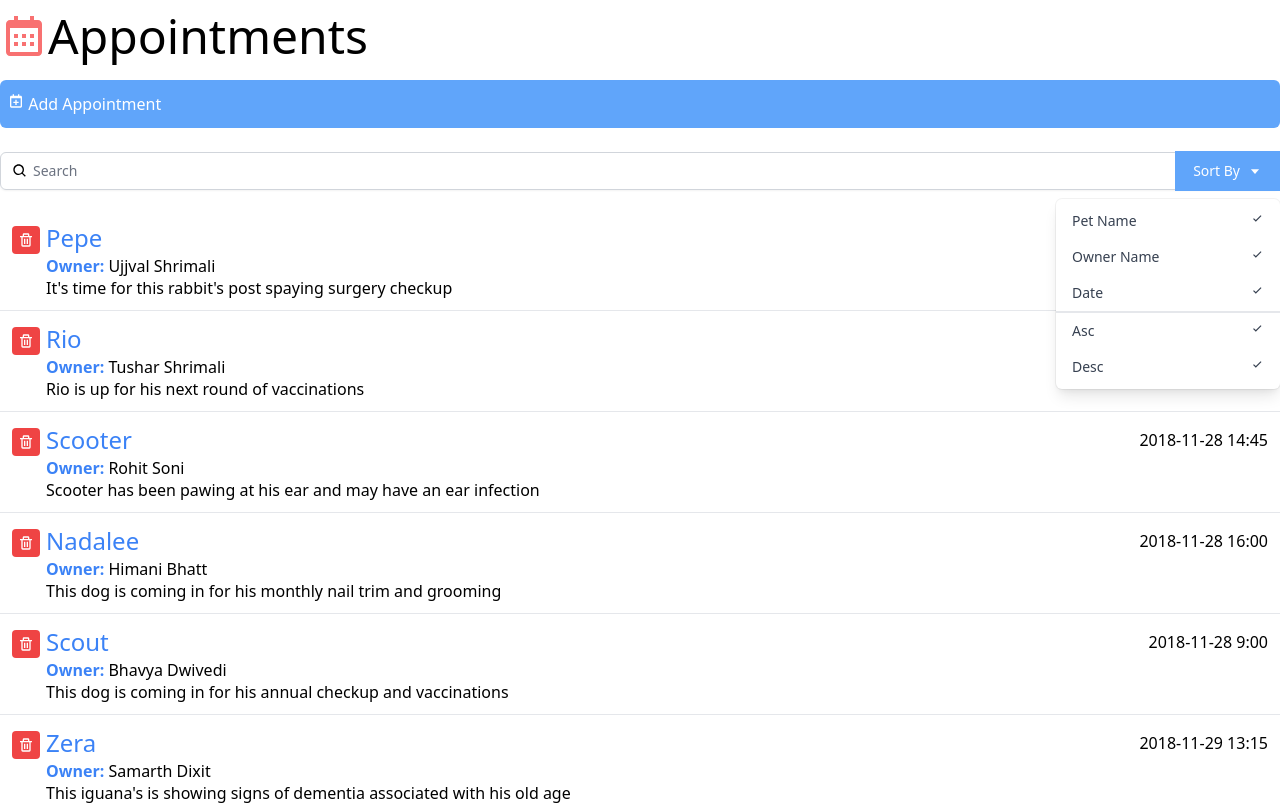
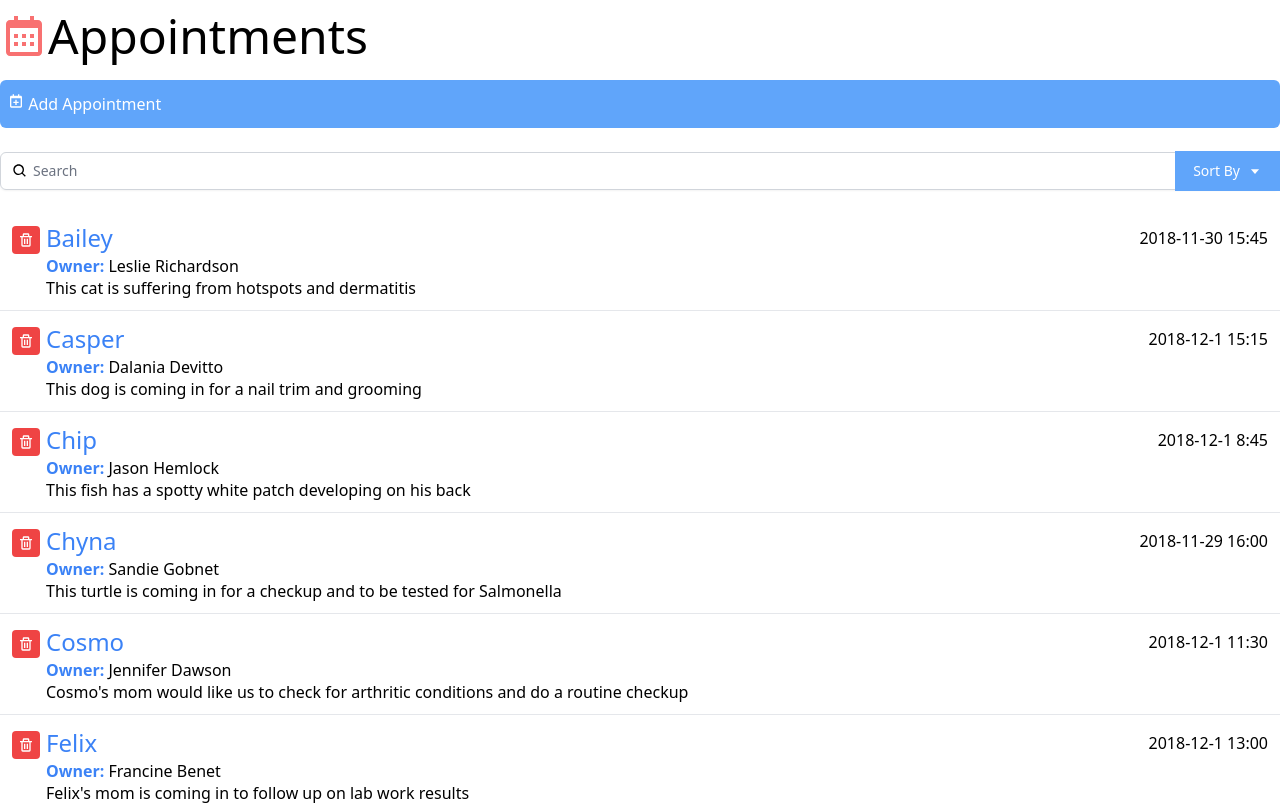
Before and after one commit to ujjval0510/ReactInterface, a React (Create React App) app in the folder react-interface-example/: page / in a window 1280 px wide. Shown: the top 805 px of the page. Built offline with nearby package versions, Linux system fonts and the light colour scheme.

Commit message:
List Item filter : Sort by / OrderBy
List Item filter : Sort by / OrderBy

```diff
--- a/react-interface-example/src/App.js
+++ b/react-interface-example/src/App.js
@@ -1,22 +1,61 @@
-import React from 'react';
+import React, { useState, useEffect, useCallback } from 'react';
 import { BiCalendar } from 'react-icons/bi';
 import Search from './components/Search';
 import AddAppointment from './components/AddAppointment';
-import appointmentList from './data.json';
 import AppointmentInfo from './components/AppointmentInfo';
 
 function App() {
+
+  let [appointmentList, setAppointmentList] = useState([]);
+  let [query, setQuery] = useState("");
+  let [sortBy, setSortBy] = useState("petName");
+  let [orderBy, setOrderBy] = useState("asc");
+
+  const filteredAppointment = appointmentList.filter(item => {
+    return (
+      item.petName.toLowerCase().includes(query.toLowerCase()) ||
+      item.ownerName.toLowerCase().includes(query.toLowerCase()) ||
+      item.aptNotes.toLowerCase().includes(query.toLowerCase())
+    )
+  }).sort((a, b) => {
+    let order = (orderBy === 'asc') ? 1 : -1;
+    return (
+      a[sortBy].toLowerCase() < b[sortBy].toLowerCase()
+        ? -1 * order : 1 * order
+    )
+  })
+  const fetchData = useCallback(() => {
+    fetch('./data.json')
+      .then(response => response.json())
+      .then(data => { setAppointmentList(data) })
+  }, [])
+
+  useEffect(() => {
+    fetchData()
+  }, [fetchData]);
+
   return (
     <div className="App container mx-auto mt-3 font-thin">
       <h1 className="text-5xl mb-5">
         <BiCalendar className="inline-block text-red-400 align-top" />
         Appointments</h1>
       <AddAppointment />
-      <Search />
+      <Search
+        query={query}
+        onQueryChange={myQuery => setQuery(myQuery)}
+        orderBy={orderBy}
+        onOrderByChange={mySort => setOrderBy(mySort)}
+        sortBy={sortBy}
+        onSortByChange={mySort => setSortBy(mySort)}
+      />
 
       <ul className="divide-y divide-gray-200">
-        {appointmentList.map((appointment) => (
-          <AppointmentInfo key={appointment.id} appointment={appointment} />
+        {filteredAppointment.map((appointment) => (
+          <AppointmentInfo
+            key={appointment.id}
+            appointment={appointment}
+            onDeleteAppointment={appointmentId => setAppointmentList(appointmentList.
+              filter(appointment => appointment.id !== appointmentId))} />
         ))}
       </ul>
     </div>
--- a/react-interface-example/src/components/AppointmentInfo.js
+++ b/react-interface-example/src/components/AppointmentInfo.js
@@ -1,9 +1,9 @@
 import { BiTrash } from "react-icons/bi"
 
-const AppointmentInfo = ({appointment}) => {
+const AppointmentInfo = ({ appointment, onDeleteAppointment }) => {
   return (
     <li className="px-3 py-3 flex items-start">
-      <button type="button"
+      <button onClick={() => onDeleteAppointment(appointment.id)} type="button"
         className="p-1.5 mr-1.5 mt-1 rounded text-white bg-red-500 hover:bg-yellow-700 focus:outline-none focus:ring-2 focus:ring-offset-2 focus:ring-blue-500">
         <BiTrash /></button>
       <div className="flex-grow">
--- a/react-interface-example/src/components/Search.js
+++ b/react-interface-example/src/components/Search.js
@@ -1,31 +1,42 @@
 import { BiSearch, BiCaretDown, BiCheck } from "react-icons/bi"
+import { useState } from "react";
 
-const DropDown = () => {
+const DropDown = ({ toggle, orderBy, onOrderByChange, sortBy, onSortByChange }) => {
+  if (!toggle) {
+    return null;
+  }
   return (
     <div className="origin-top-right absolute right-0 mt-2 w-56
       rounded-md shadow-lg bg-white ring-1 ring-black ring-opacity-5">
+
       <div className="py-1" role="menu" aria-orientation="vertical" aria-labelledby="options-menu">
-        <div
+
+        <div onClick={() => onSortByChange('petName')}
           className="px-4 py-2 text-sm text-gray-700 hover:bg-gray-100 hover:text-gray-900 flex justify-between cursor-pointer"
-          role="menuitem">Pet Name <BiCheck /></div>
-        <div
+          role="menuitem">Pet Name {(sortBy === 'petName') && <BiCheck />}</div>
+
+        <div onClick={() => onSortByChange('ownerName')}
           className="px-4 py-2 text-sm text-gray-700 hover:bg-gray-100 hover:text-gray-900 flex justify-between cursor-pointer"
-          role="menuitem">Owner Name  <BiCheck /></div>
-        <div
+          role="menuitem">Owner Name {(sortBy === 'ownerName') && <BiCheck />}</div>
+
+        <div onClick={() => onSortByChange('aptDate')}
           className="px-4 py-2 text-sm text-gray-700 hover:bg-gray-100 hover:text-gray-900 flex justify-between cursor-pointer"
-          role="menuitem">Date <BiCheck /></div>
-        <div
+          role="menuitem">Date {(sortBy === 'aptDate') && <BiCheck />}</div>
+
+        <div onClick={() => onOrderByChange('asc')}
           className="px-4 py-2 text-sm text-gray-700 hover:bg-gray-100 hover:text-gray-900 flex justify-between cursor-pointer border-gray-1 border-t-2"
-          role="menuitem">Asc <BiCheck /></div>
-        <div
+          role="menuitem">Asc {(orderBy === 'asc') && <BiCheck />}</div>
+
+        <div onClick={() => onOrderByChange('desc')}
           className="px-4 py-2 text-sm text-gray-700 hover:bg-gray-100 hover:text-gray-900 flex justify-between cursor-pointer"
-          role="menuitem">Desc <BiCheck /></div>
+          role="menuitem">Desc {(orderBy === 'desc') && <BiCheck />}</div>
       </div>
     </div>
   )
 }
 
-const Search = () => {
+const Search = ({ query, onQueryChange, orderBy, onOrderByChange, sortBy, onSortByChange }) => {
+  let [toggleSort, setToggleSort] = useState(false);
   return (
     <div className="py-5">
       <div className="mt-1 relative rounded-md shadow-sm">
@@ -33,15 +44,21 @@ const Search = () => {
           <BiSearch />
           <label htmlFor="query" className="sr-only" />
         </div>
-        <input type="text" name="query" id="query" value=""
+        <input type="text" name="query" id="query" value={query}
+          onChange={(event) => { onQueryChange(event.target.value) }}
           className="pl-8 rounded-md focus:ring-indigo-500 focus:border-indigo-500 block w-full sm:text-sm border-gray-300" placeholder="Search" />
         <div className="absolute inset-y-0 right-0 flex items-center">
           <div>
-            <button type="button" onClick={() => { }}
+            <button type="button" onClick={() => { setToggleSort(!toggleSort) }}
               className="justify-center px-4 py-2 bg-blue-400 border-2 border-blue-400 text-sm text-white hover:bg-blue-700 focus:outline-none focus:ring-2 focus:ring-offset-2 flex items-center" id="options-menu" aria-haspopup="true" aria-expanded="true">
               Sort By <BiCaretDown className="ml-2" />
             </button>
-            <DropDown />
+            <DropDown toggle={toggleSort}
+              sortBy={sortBy}
+              onSortByChange={mysort => onSortByChange(mysort)}
+              orderBy={orderBy}
+              onOrderByChange={mysort => onOrderByChange(mysort)}
+            />
           </div>
         </div>
       </div>
```
Also changed, not shown: react-interface-example/public/data.json (renamed from react-interface-example/src/data.json).
